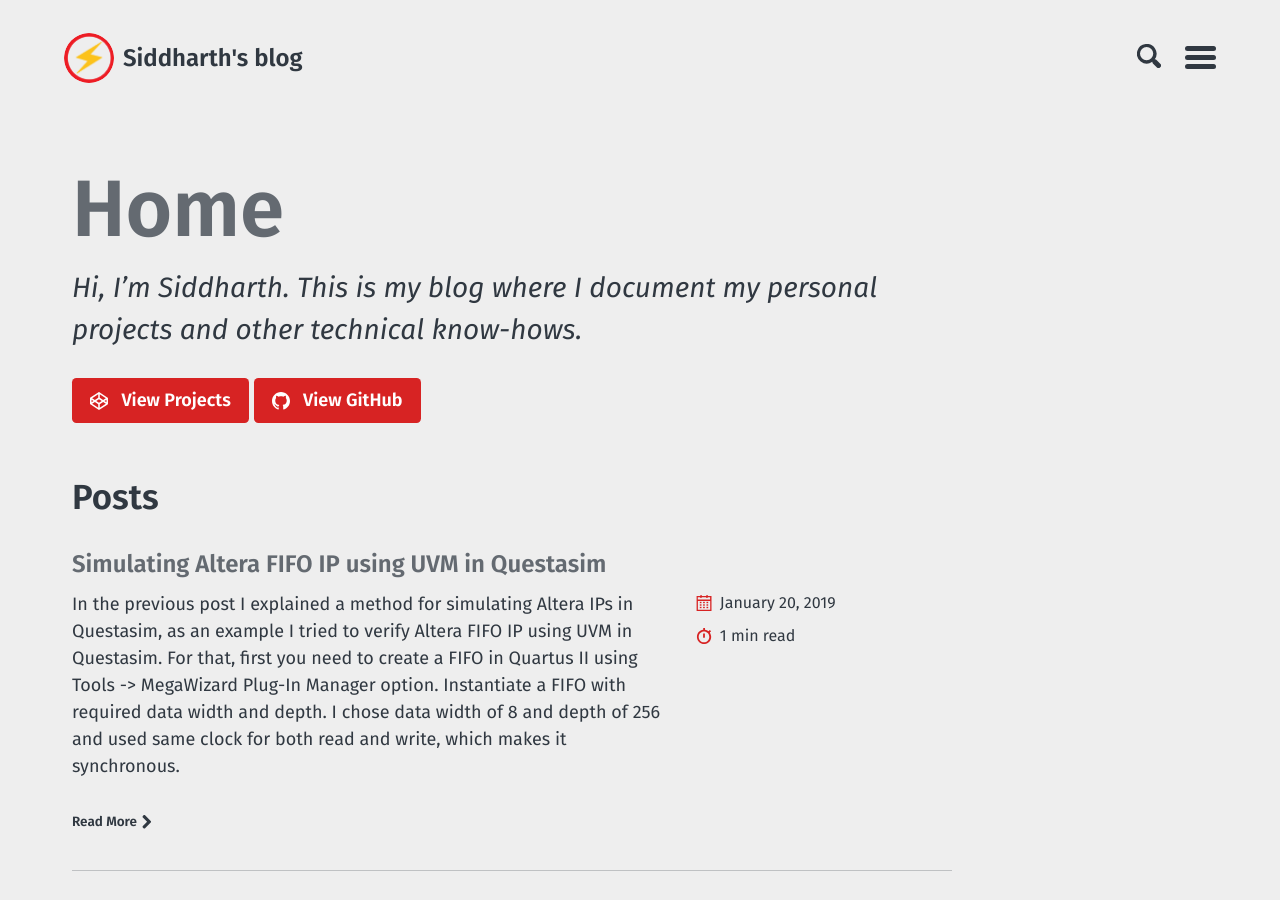
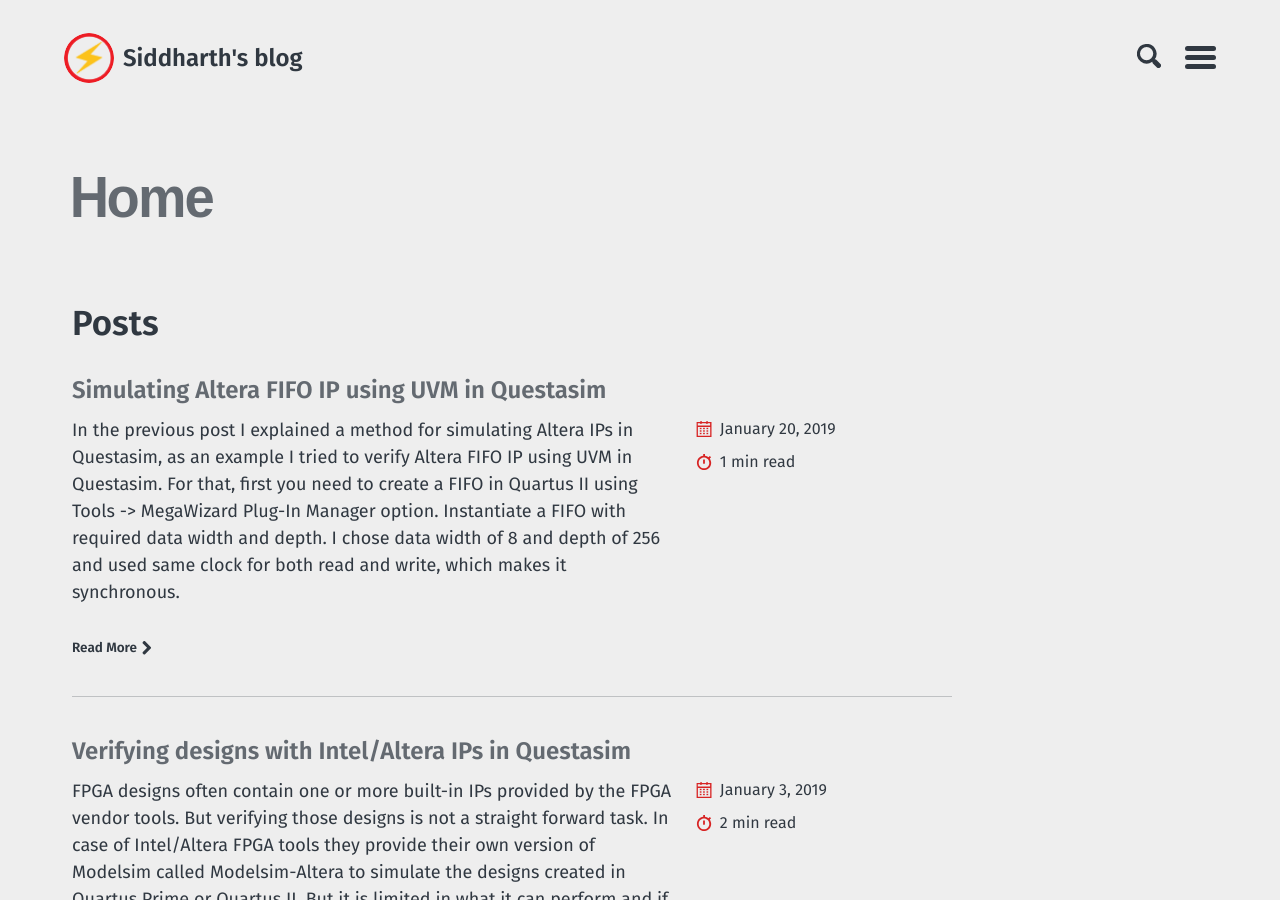
Before and after one commit to siddharth-pro/gitSiddharth.github.io, a Jekyll site: the page built from index.md, in a window 1280 px wide and 900 px high. Built offline with Jekyll 4.4.1, drawn with Linux system fonts in a browser that asks for light colours.

Commit message:
Update index.md

```diff
--- a/index.md
+++ b/index.md
@@ -1,19 +1,10 @@
 ---
+
 layout: home
-title: Home
+title: ᴴᵒᵐᵉ
 paginate: false
 alt_title:
-sub_title: "Hi, I'm Siddharth. This is my blog where I document my personal projects and other technical know-hows."
-introduction:
-
+sub_title:
 actions:
 
-  - label : "View Projects"
-    icon: codepen
-    url: https://siddharth.pro/projects.html
-  - label: "View GitHub"
-    icon: github
-    url: https://github.com/gitSiddharth
-
-
 ---
```
